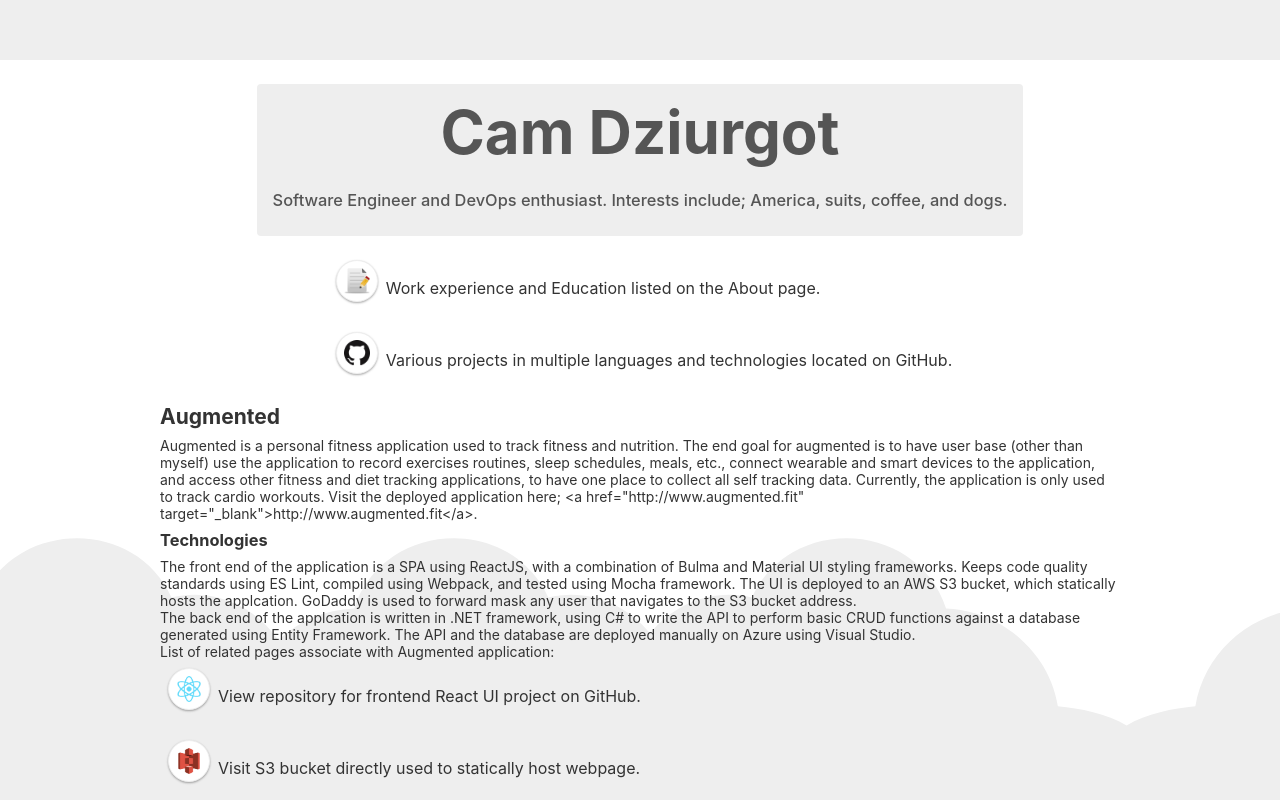
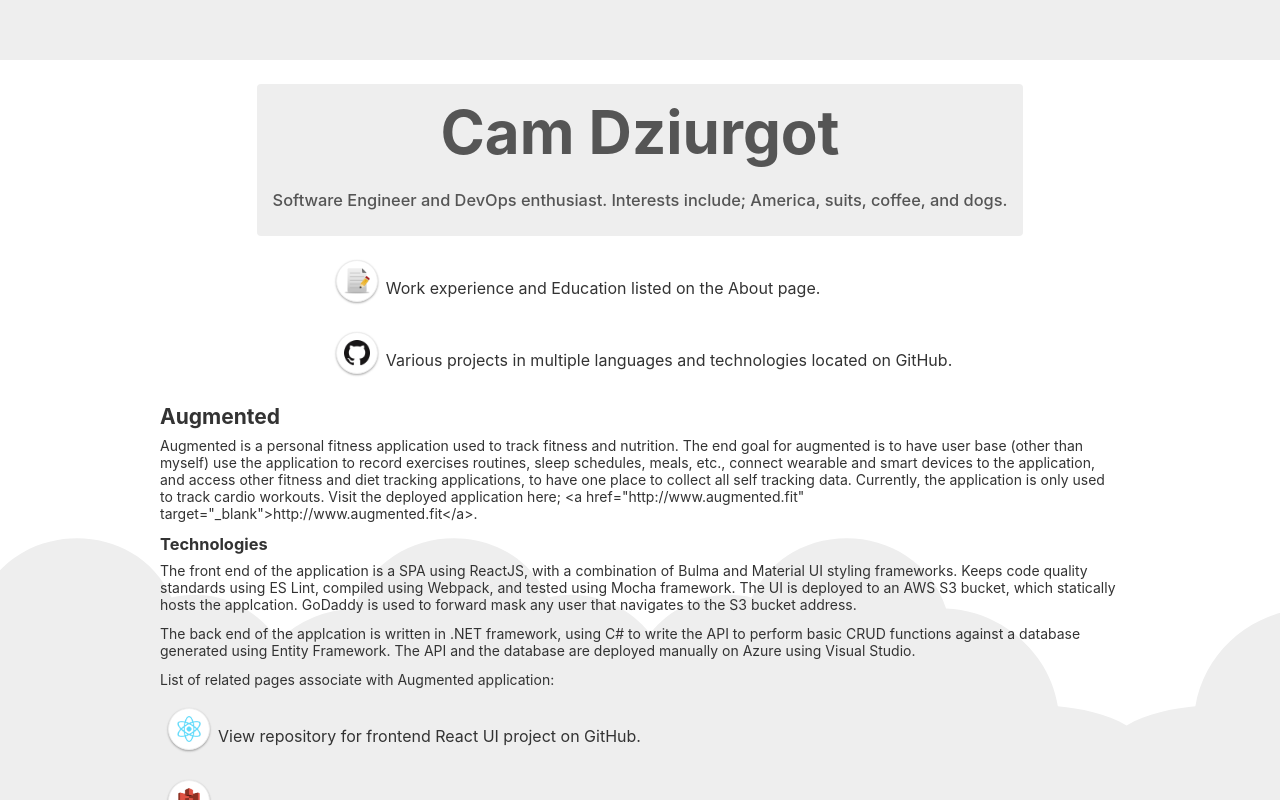
Before and after one commit to cameronDz/homepage-ui, an Angular app: page / in a window 1280 px wide. Shown: the top 800 px of the page. Built offline with nearby package versions, Linux system fonts and the light colour scheme.

Commit message:
add paragaph styling

```diff
--- a/src/app/components/application-overview/application-overview.component.scss
+++ b/src/app/components/application-overview/application-overview.component.scss
@@ -0,0 +1,3 @@
+.application-overview-container .paragraph-container {
+  margin-bottom: 12px;
+}
```
